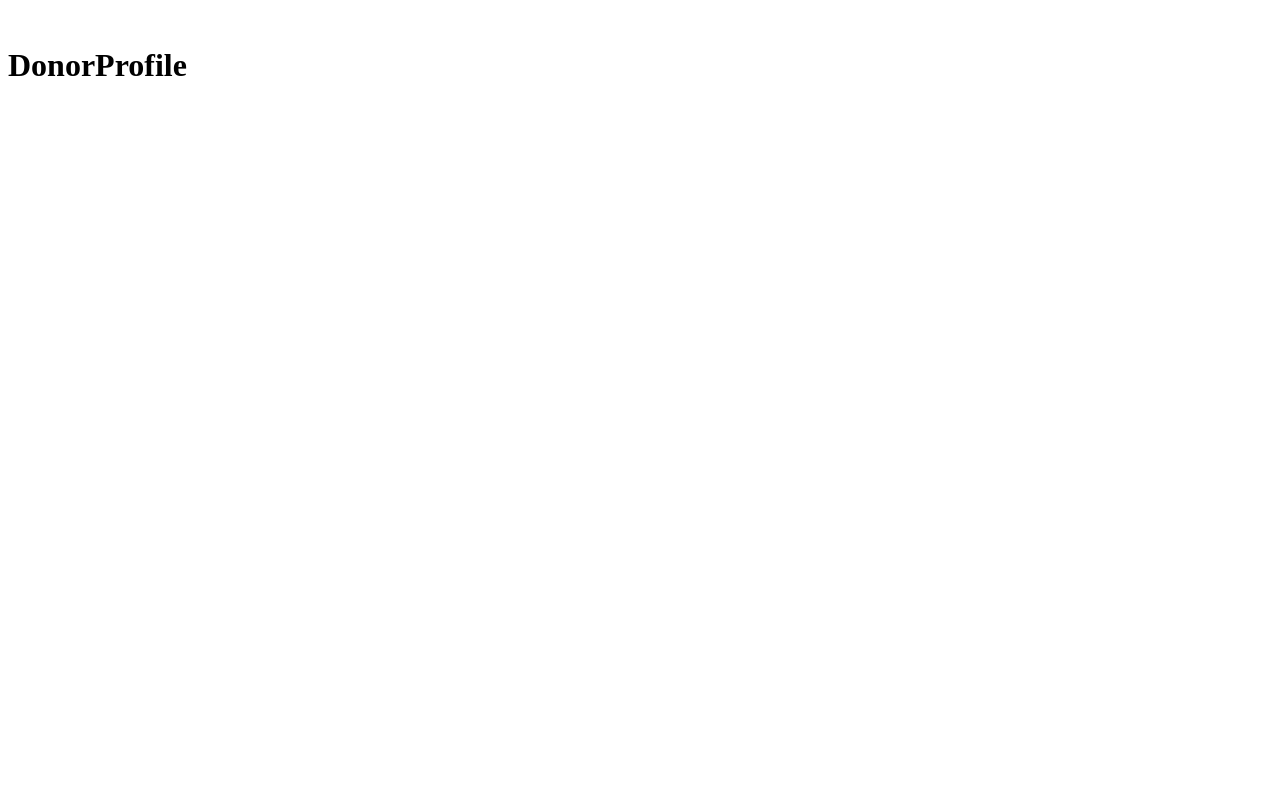
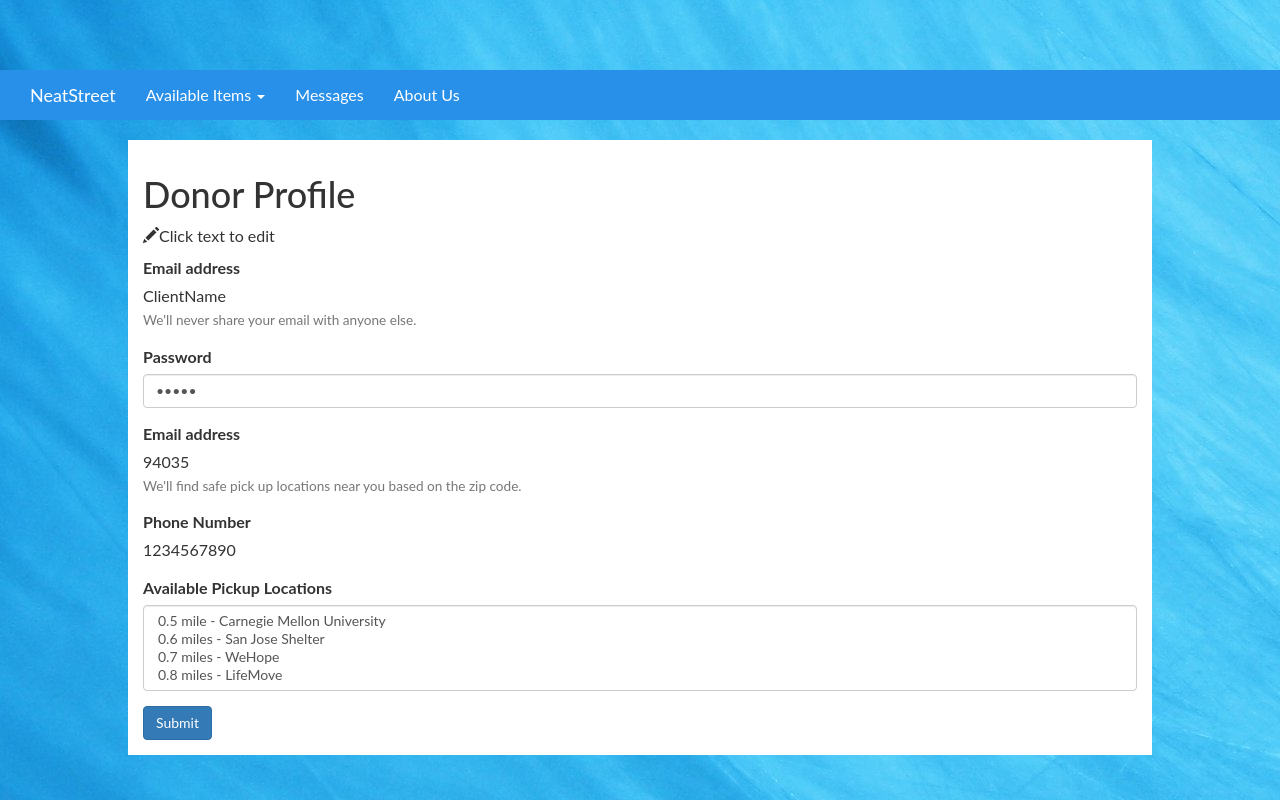
Before and after one commit to NeatStreet/NeatStreet, a website: page public/DonorProfile.html in a window 1280 px wide. Drawn offline with nearby package versions, Linux system fonts and the light colour scheme.

Commit message:
add donor profile template

```diff
--- a/public/DonorProfile.html
+++ b/public/DonorProfile.html
@@ -2,11 +2,85 @@
 <html lang="en">
 <head>
     <meta charset="utf-8">
-    <meta http-equiv="refresh" content="3;url=donorProfile.html" />﻿
     <meta name="viewport" content="width=device-width, initial-scale=1">
     <title>Donor Profile</title>
+    <link href="https://fonts.googleapis.com/css?family=Poppins:300,400,500,600,700%7CRoboto%7CJosefin+Sans:100,300,400,500" rel="stylesheet" type="text/css">
+    <link rel="stylesheet" href="https://maxcdn.bootstrapcdn.com/bootstrap/3.3.7/css/bootstrap.min.css">
+    <link rel="stylesheet" href="css/style.css">
+    <link rel="stylesheet" type="text/css" href="css/styleGuide.css">
+    <link href="https://fonts.googleapis.com/css?family=Open+Sans" rel="stylesheet">
+    <link href="/dist/css/bootstrap-formhelpers.min.css" rel="stylesheet" media="screen">
+    <script src="https://unpkg.com/scrollreveal/dist/scrollreveal.min.js"></script>
+    <script src="/dist/js/bootstrap-formhelpers.min.js"></script>
+
 </head>
 <body>
-<h1>DonorProfile</h1>
+<div class="nav-container">
+    <nav class="navbar navbar-default" role="navigation">
+        <div class="container-fluid">
+
+            <div class="navbar-header">
+                <button type="button" class="navbar-toggle" data-toggle="collapse" data-target="#myNavbar">
+                    <span class="icon-bar"></span>
+                    <span class="icon-bar"></span>
+                    <span class="icon-bar"></span>
+                </button>
+                <a class="nav-home" href="index.html">
+                    NeatStreet
+                </a>
+            </div>
+            <div class="collapse navbar-collapse" id="myNavbar">
+                <ul class="nav navbar-nav">
+                    <li class="dropdown">
+                        <a class="dropdown-toggle" data-toggle="dropdown" href="#">Available Items <span class="caret"></span></a>
+                        <ul class="dropdown-menu">
+                            <li><a class="dropdown-item" href="#">Women</a></li>
+                            <li><a href="#">Men</a></li>
+                            <li><a href="#">Kids</a></li>
+                        </ul>
+                    </li>
+                    <li><a href="messagesInbox.html"> Messages</a></li>
+                    <li><a href="#intro">About Us</a></li>
+                </ul>
+            </div>
+        </div>
+    </nav>
+</div>
+<div class="client-profile">
+    <h1>Donor Profile</h1>
+    <p><span class="glyphicon glyphicon-pencil"></span>Click text to edit</p>
+    <form>
+        <div class="form-group">
+            <label for="emailAddress">Email address</label>
+            <div id="emailAddress" contentEditable="true">ClientName</div>
+            <small id="emailHelp" class="form-text text-muted">We'll never share your email with anyone else.</small>
+        </div>
+        <div class="form-group">
+            <label for="exampleInputPassword1">Password</label>
+            <input type="password" class="form-control" id="exampleInputPassword1" value="12345">
+        </div>
+        <div class="form-group">
+            <label for="zipCode">Email address</label>
+            <div id="zipCode" contentEditable="true">94035</div>
+            <small id="zipCodeHelp" class="form-text text-muted">We'll find safe pick up locations near you based on the zip code.</small>
+        </div>
+        <div class="form-group">
+            <label for="phoneNumber">Phone Number</label>
+            <div id="phoneNumber" contentEditable="true" class="input-medium bfh-phone" data-format="+1 (ddd) ddd-dddd">1234567890</div>
+        </div>
+        <div class="form-group">
+            <label for="exampleSelect2">Available Pickup Locations</label>
+            <select multiple class="form-control" id="exampleSelect2">
+                <option>0.5 mile - Carnegie Mellon University</option>
+                <option>0.6 miles - San Jose Shelter</option>
+                <option>0.7 miles - WeHope</option>
+                <option>0.8 miles - LifeMove</option>
+            </select>
+        </div>
+        <button type="submit" class="btn btn-primary">Submit</button>
+    </form>
+    <script>
+    </script>
+</div>
 </body>
 </html>
```
